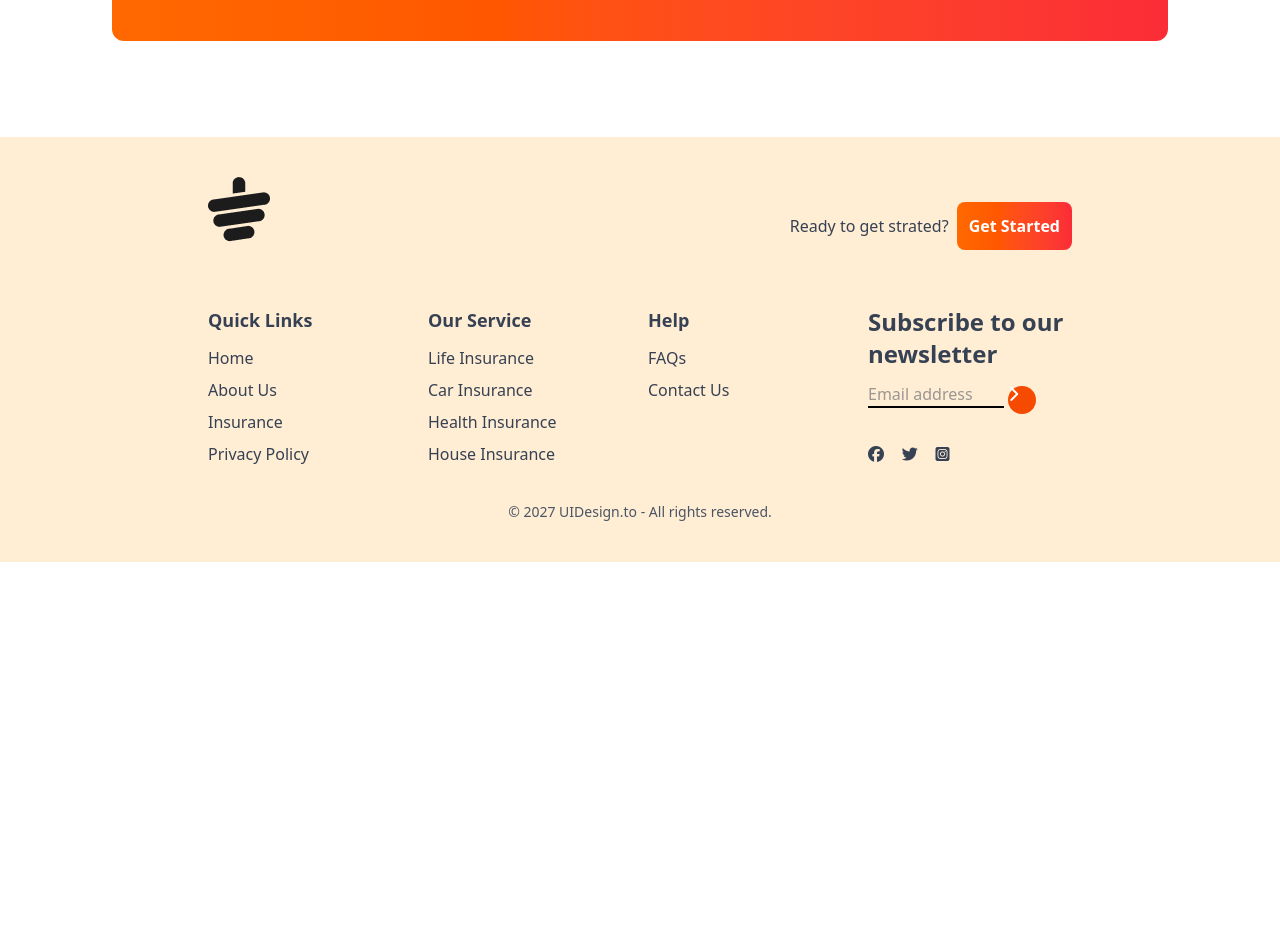
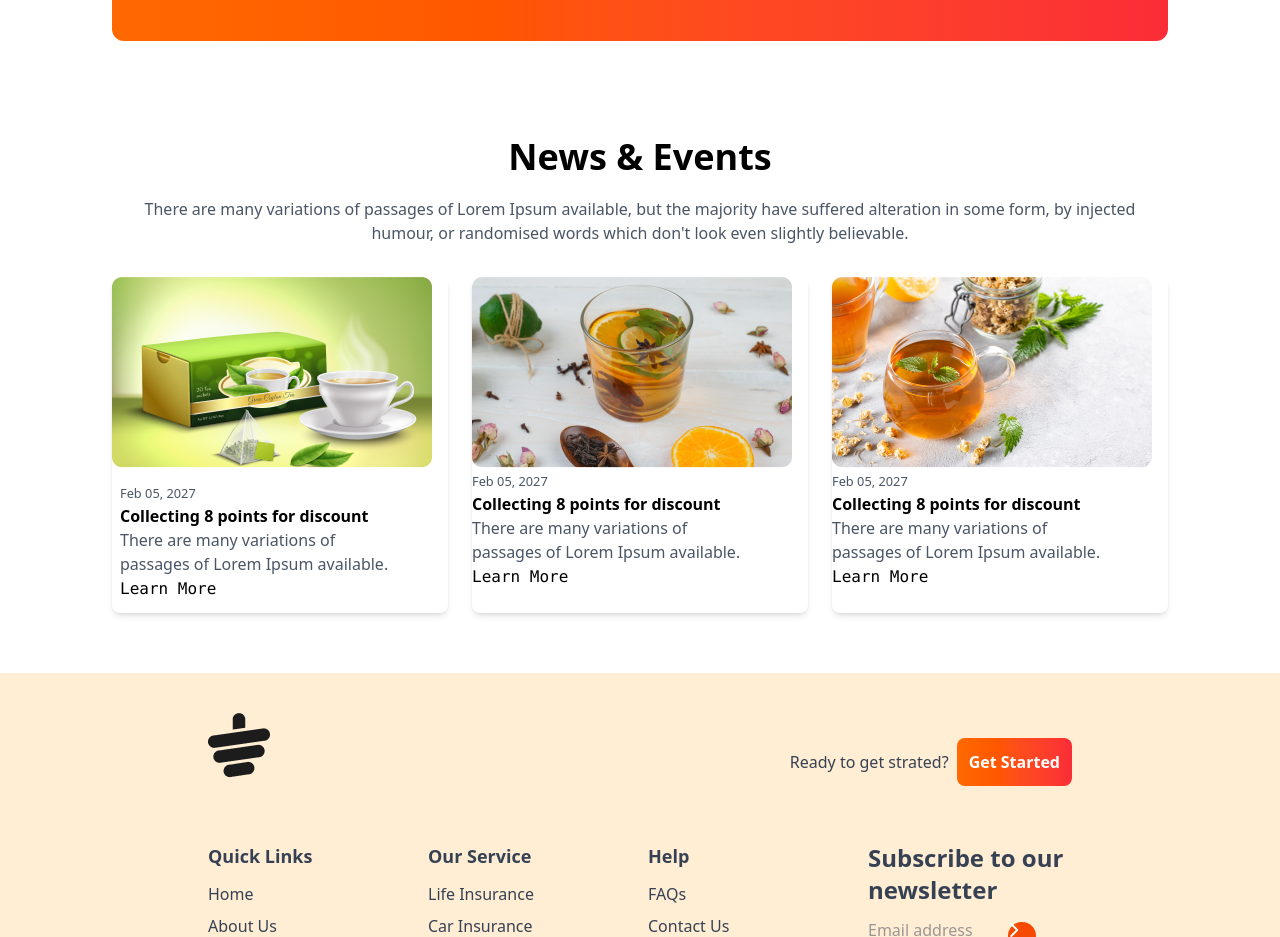
Before and after one commit to shakilawd/tea-house-resource, a plain HTML site: page index.html in a window 1280 px wide. Shown: the part 2400-3337 px from the top of the page. Before the commit the page ends 2962 px from the top, so only its background shows below. Drawn offline with nearby package versions, Linux system fonts and the light colour scheme.

Commit message:
news section done

```diff
--- a/index.html
+++ b/index.html
@@ -70,6 +70,7 @@ crossorigin="anonymous"></script>
                 <p class="text-gray-600">Creamer could be replaced by fresh milk</p>
                 </div>
                </div>
+
                <div class="rounded-lg shadow-md bg-gray-50 overflow-hidden">
                 <img class="mx-auto pt-4" src="images/tea-2.png" alt="">
                 <div class="p-4">
@@ -188,7 +189,57 @@ crossorigin="anonymous"></script>
             </div>
         </div>
        </section>
+
        <!-- news section homework -->
+        <section class="justify-center items-center">
+          <!-- text section -->
+          <div class="text-center mb-8">
+            <h1 class="text-3xl md:text-4xl font-bold mb-5">News & Events</h1>
+            <p class="text-gray-600 mx-w-xl mx-auto">There are many variations of passages of Lorem Ipsum available, but the majority have suffered alteration in some form, by injected humour, or randomised words which don't look even slightly believable. </p>
+          </div>
+
+          <!-- images section -->
+
+         <div class="grid grid-cols-1 md:grid-cols-2 lg:grid-cols-3 gap-6  mb-15">
+
+          <div class="rounded-lg shadow-md">
+            <div>
+              <img src="images/news-1.png" alt="">
+            </div>
+            <div class="px-2 py-3">
+              <small class="text-gray-600 mx-w-xl mx-auto">Feb 05, 2027</small>
+              <h3 class="font-bold text-x">Collecting 8 points for discount</h3>
+              <p class="text-gray-600 mx-w-xl mx-auto">There are many variations of <br> passages of Lorem Ipsum available.</p>
+              <samp class="text-black-700">Learn More</samp>
+            </div>
+          </div>
+          <div class="rounded-lg shadow-md">
+            <div>
+              <img src="images/news-2.png" alt="">
+            </div>
+            <div>
+              <small class="text-gray-600 mx-w-xl mx-auto">Feb 05, 2027</small>
+              <h3 class="font-bold text-x">Collecting 8 points for discount</h3>
+              <p class="text-gray-600 mx-w-xl mx-auto">There are many variations of <br> passages of Lorem Ipsum available.</p>
+              <samp class="text-black-700">Learn More</samp>
+
+            </div>
+          </div>
+          <div class="rounded-lg shadow-md">
+            <div>
+              <img src="images/news-3.png" alt="">
+            </div>
+            <div>
+              <small class="text-gray-600 mx-w-xl mx-auto">Feb 05, 2027</small>
+              <h3 class="font-bold text-x">Collecting 8 points for discount</h3>
+              <p class="text-gray-600 mx-w-xl mx-auto">There are many variations of <br> passages of Lorem Ipsum available.</p>
+              <samp class="text-black-700">Learn More</samp>
+
+            </div>
+          </div>
+
+         </div>
+        </section>
 
 
      </main>
```
